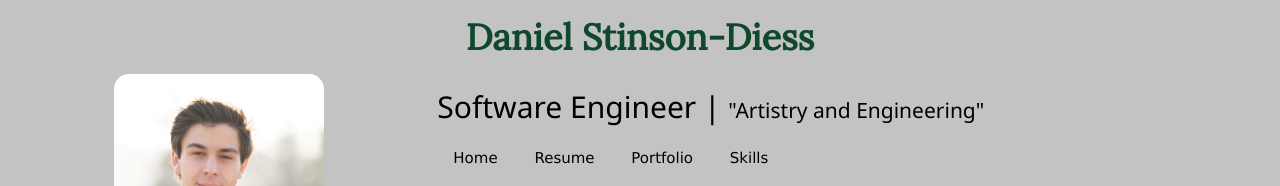
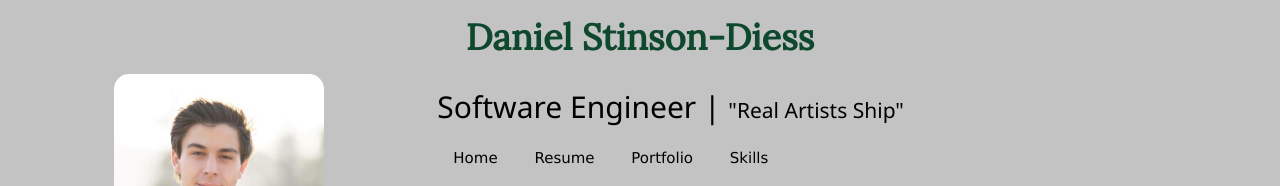
Before and after one commit to shellcromancer/shellcromancer.github.io, a plain HTML site: page index.html in a window 1280 px wide. Shown: the top 186 px of the page. Drawn offline with nearby package versions, Linux system fonts and the light colour scheme.

Commit message:
Steve jobs quote

```diff
--- a/index.html
+++ b/index.html
@@ -51,7 +51,7 @@
 		<section class="w3-twothird w3-container w3-center">
 			<div class="bio">
 				<div>
-					<h2>Software Engineer | <span class="top-quote">"Artistry and Engineering"</span>
+					<h2>Software Engineer | <span class="top-quote">"Real Artists Ship"</span>
 				</div>
 
 				<div class="w3-bar block">
```
